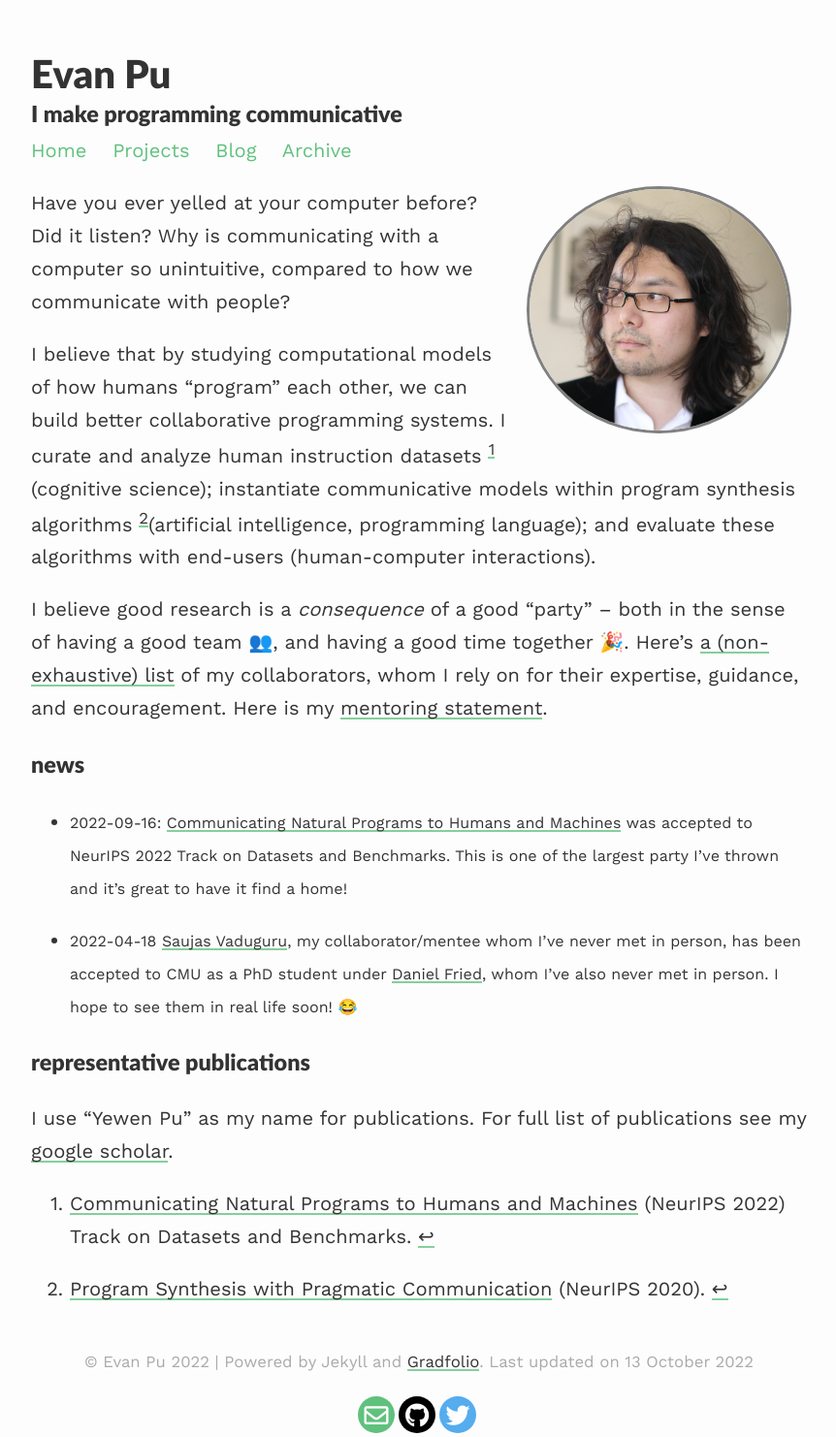
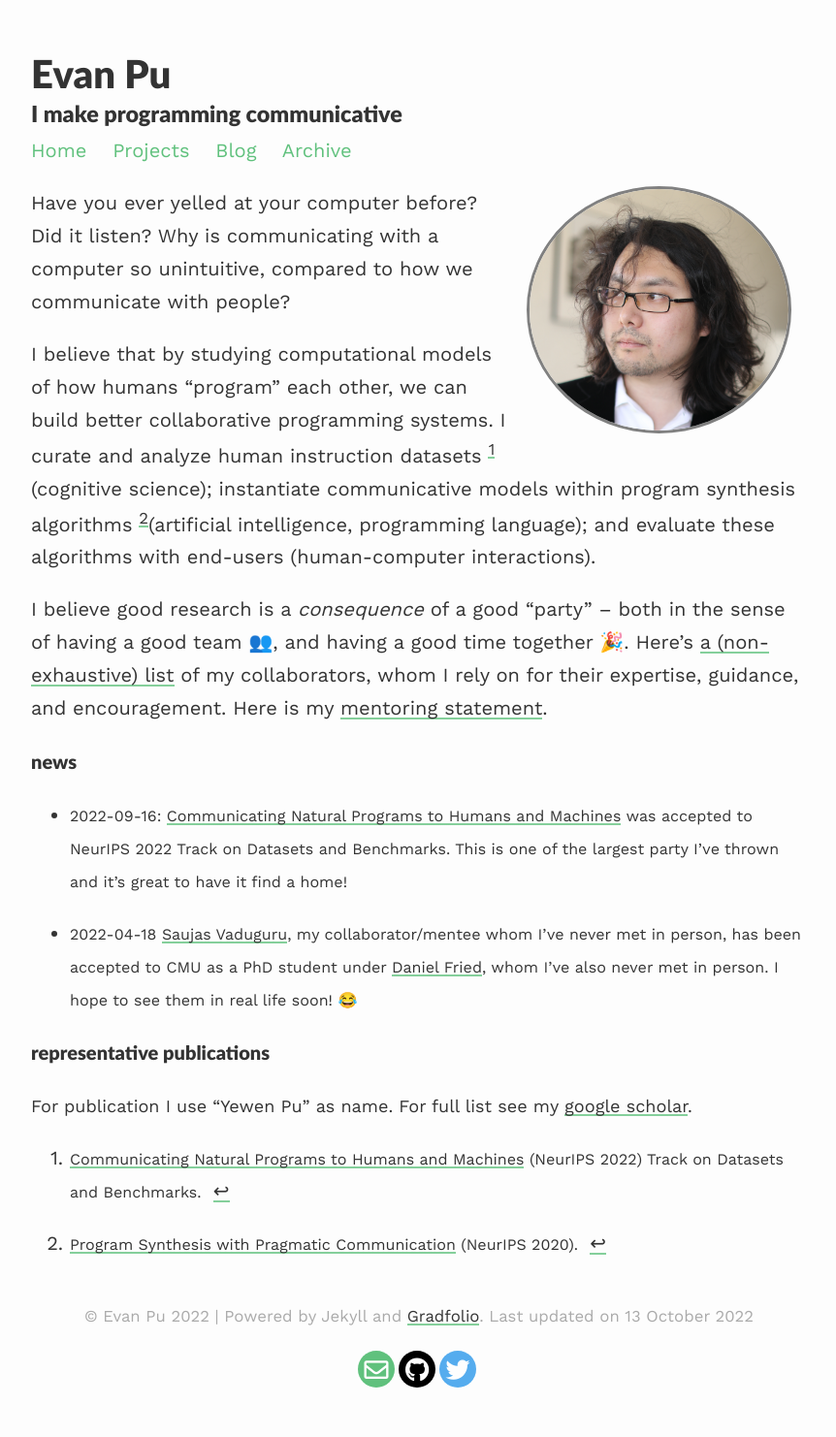
Before and after one commit to evanthebouncy/evanthebouncy.github.io, a Jekyll site: the page built from index.md, in a window 1280 px wide. Shown: the whole page at 97% size, without its empty margins (208-1070 px from the left). Built offline with Jekyll 4.4.1, drawn with Linux system fonts in a browser that asks for light colours; nearby versions of some CDN libraries; after the commit the page ends 1435 px from its top, so only the background shows below that.

Commit message:
fiddling with font size omg

```diff
--- a/index.md
+++ b/index.md
@@ -13,14 +13,15 @@ I believe that by studying computational models of how humans "program" each oth
 
 I believe good research is a _consequence_ of a good "party" -- both in the sense of having a good team 👥, and having a good time together 🎉. Here's [a (non-exhaustive) list](under-construction!) of my collaborators, whom I rely on for their expertise, guidance, and encouragement. Here is my [mentoring statement](/mentoring-statement/).
 
-### news
+#### news
 * <span style="font-size:0.8em;"> 2022-09-16: [Communicating Natural Programs to Humans and Machines](https://arxiv.org/abs/2106.07824) was accepted to NeurIPS 2022 Track on Datasets and Benchmarks. This is one of the largest party I've thrown and it's great to have it find a home! </span>
 
 * <span style="font-size:0.8em;"> 2022-04-18 [Saujas Vaduguru](https://twitter.com/saujasv), my collaborator/mentee whom I've never met in person, has been accepted to CMU as a PhD student under [Daniel Fried](https://twitter.com/dan_fried), whom I've also never met in person. I hope to see them in real life soon! 😂 </span>
 
-### representative publications
-I use "Yewen Pu" as my name for publications. For full list of publications see my [google scholar](https://scholar.google.com/citations?user=LJnNKXMAAAAJ&hl=en).
+#### representative publications
 
-[^larc]: [Communicating Natural Programs to Humans and Machines](https://arxiv.org/abs/2106.07824) (NeurIPS 2022) Track on Datasets and Benchmarks.
+<span style="font-size:0.9em;"> For publication I use "Yewen Pu" as name. For full list see my [google scholar](https://scholar.google.com/citations?user=LJnNKXMAAAAJ&hl=en). </span>
 
-[^prag]: [Program Synthesis with Pragmatic Communication](https://arxiv.org/abs/2007.05060) (NeurIPS 2020).
+[^larc]: <span style="font-size:0.8em;">  [Communicating Natural Programs to Humans and Machines](https://arxiv.org/abs/2106.07824) (NeurIPS 2022) Track on Datasets and Benchmarks. </span>
+
+[^prag]: <span style="font-size:0.8em;">  [Program Synthesis with Pragmatic Communication](https://arxiv.org/abs/2007.05060) (NeurIPS 2020). </span>
```
